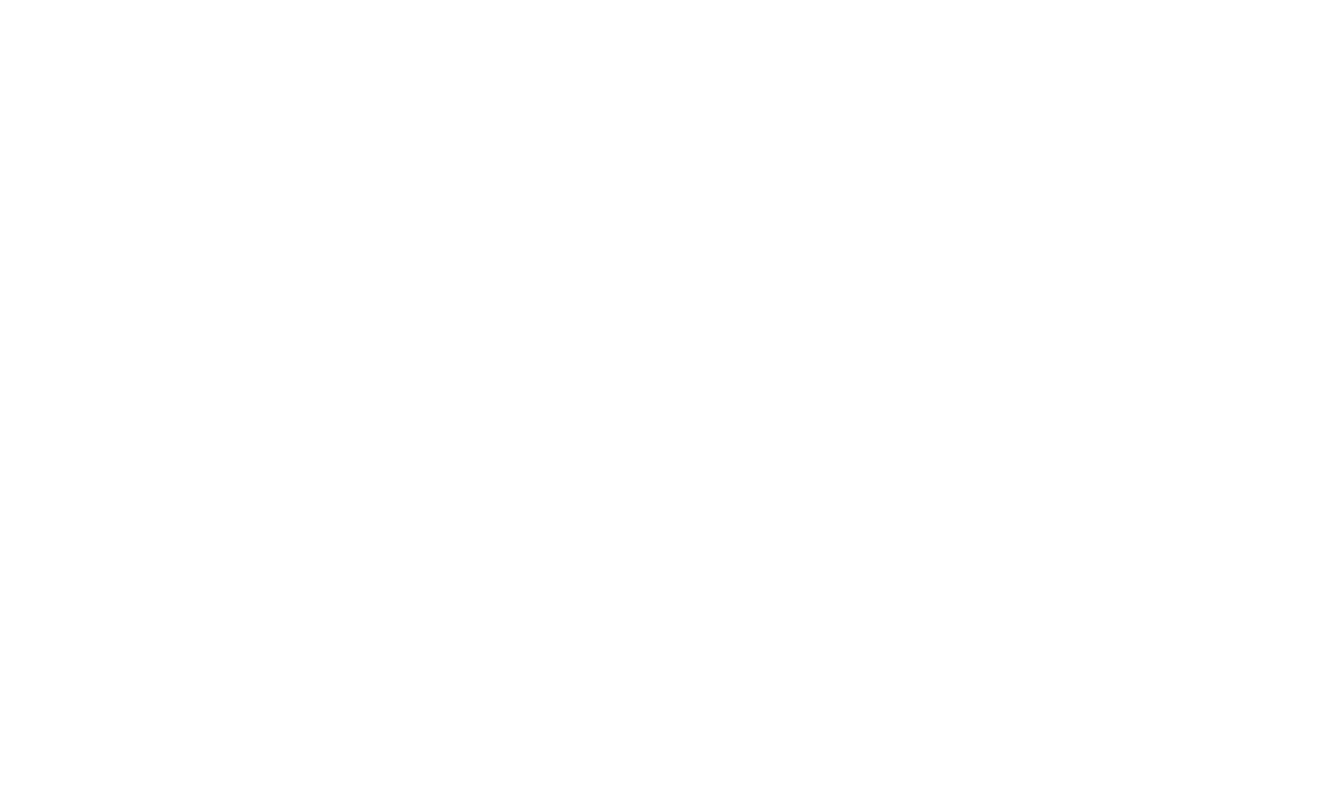
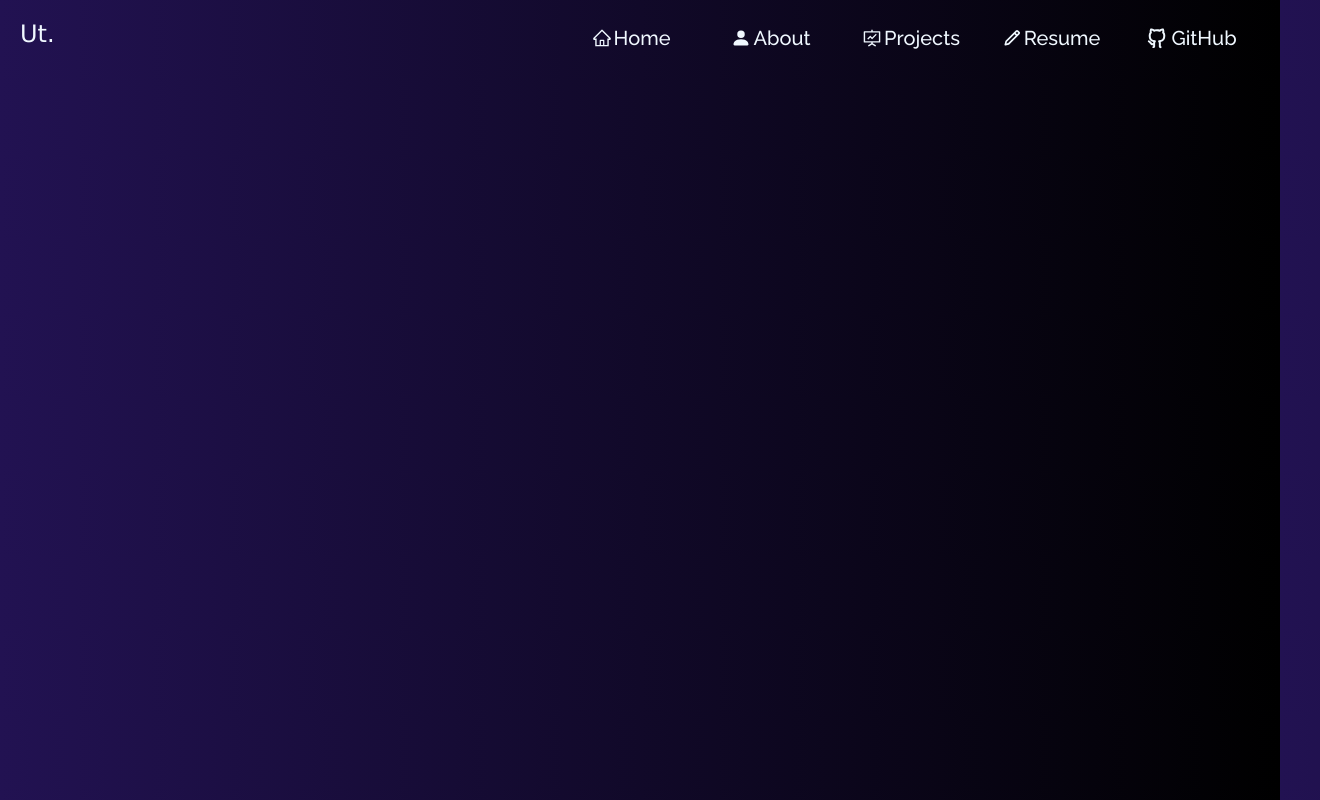
Before and after one commit to UnisLTU/portfolio, a React (Create React App) app: page / in a window 1280 px wide. Shown: the whole page, 1320 px wide, since content can reach past the window. Built offline with nearby package versions, Linux system fonts and the light colour scheme.

Commit message:
navbar complete

```diff
--- a/src/components/NavBar.js
+++ b/src/components/NavBar.js
@@ -1,14 +1,22 @@
 import React from "react";
 import "../style.css"
-
+import { RiGithubLine } from 'react-icons/ri'
+import { AiOutlineHome, AiOutlineFundProjectionScreen } from 'react-icons/ai'
+import { BsFillPersonFill } from "react-icons/bs"
+import { BiPencil } from "react-icons/bi"
 
 function NavBar() {
   return (
-    <nav className="navbar">
-      <div className="container">
-
-      </div>
-    </nav>
+    <div className="nav-bar-container">
+      <a className="logo" href="/">Ut.</a>
+      <nav className="navbar">
+        <a className="nav-buttons"  href="/" ><AiOutlineHome size={20} style={{padding: 2}}/>Home</a>
+        <a className="nav-buttons" href="/"><BsFillPersonFill size={20} style={{padding: 2}}/>About</a>
+        <a className="nav-buttons" href="/"><AiOutlineFundProjectionScreen size={20} style={{padding: 2}}/>Projects</a>
+        <a className="nav-buttons" href="/"><BiPencil size={20} style={{padding: 2}}/>Resume</a>
+        <div className="nav-buttons" href="/"><RiGithubLine size={24} style={{padding: 2}} />GitHub</div>
+      </nav >
+    </div >
   );
 }
 
--- a/src/index.css
+++ b/src/index.css
@@ -4,5 +4,5 @@ body {
   font-family: "Raleway", serif !important;
   -webkit-font-smoothing: antialiased;
   -moz-osx-font-smoothing: grayscale;
-  background-image: linear-gradient(to left, rgb(27 20 41), rgb(20 15 35));
+  background-image: linear-gradient(to left, rgb(0, 0, 0), rgb(34, 18, 82));
 }
--- a/src/style.css
+++ b/src/style.css
@@ -0,0 +1,51 @@
+body {
+    background-color: rgb(34, 34, 34);
+}
+
+.nav-bar-container {
+    padding-top: 20px;
+    padding-left: 20px;
+    padding-right: 20px;
+    padding-bottom: 20px;
+    display: inline-block;
+    position: sticky;
+    width: 100%;
+}
+
+.logo {
+ float: left;
+ color: aliceblue;
+ font-size: 24px;
+ text-decoration: none;
+ font-family:Verdana, Geneva, Tahoma, sans-serif
+}
+
+.navbar {
+    float: right;
+    padding-right: 30px;
+}
+
+.nav-buttons {
+    margin-right: 20px;
+    height: 35px;
+    justify-content: center;
+    width: 120px;
+    display: flex;
+    align-items: center;
+    float: left;
+    text-decoration: none;
+    font-size: 20px;
+    color: aliceblue;
+    transition: 0.5s linear;
+
+}
+
+.nav-buttons:hover {
+    border-bottom: 5px;
+    text-decoration: none;
+    font-size: 20px;
+    transition: 0.5s linear;
+    border-bottom: 3px solid rgb(255, 255, 255);
+    height: 25px;
+
+}
```
